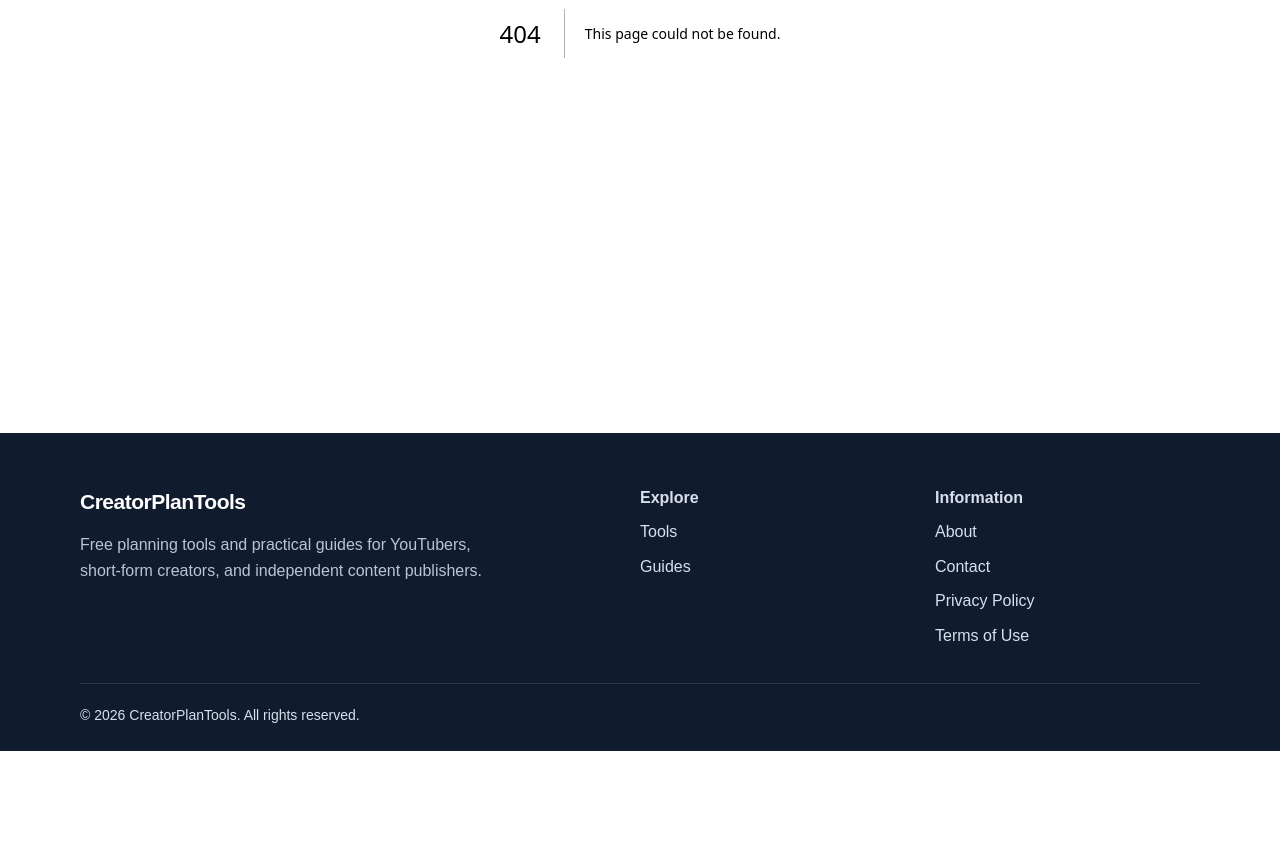
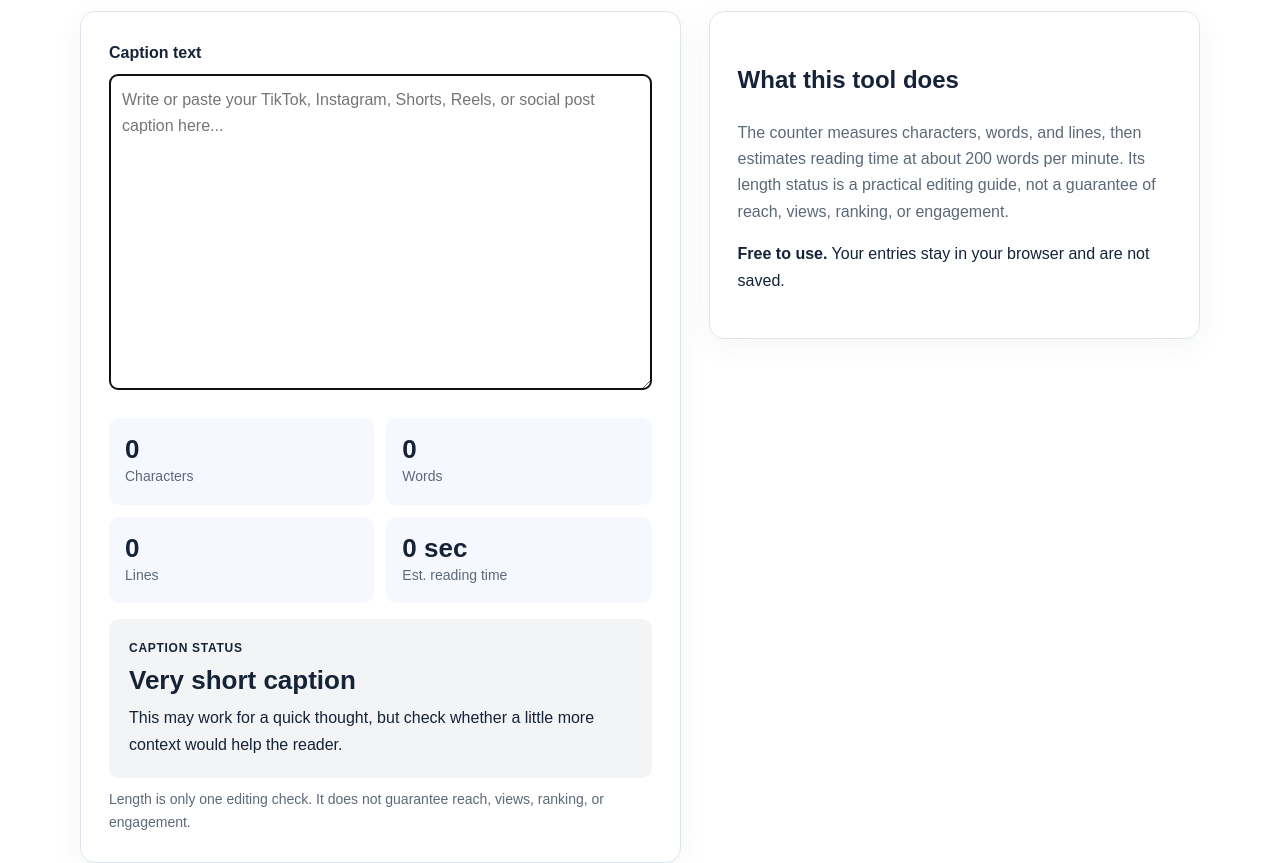
Before and after one commit to SODMAN2/creatorplantools, a Next.js app: page /tools/caption-character-counter in a window 1280 px wide. Before the commit this address had no page. Shown: the part 440-1303 px from the top of the page. Before the commit the page ends 1191 px from the top, so only its background shows below. Built offline with nearby package versions, Linux system fonts and the light colour scheme.

Commit message:
Add caption character counter tool

```diff
--- /dev/null
+++ b/app/caption-counter.css
@@ -0,0 +1,69 @@
+.caption-input {
+  min-height: 240px;
+  resize: vertical;
+}
+
+.caption-counts {
+  display: grid;
+  grid-template-columns: repeat(2, 1fr);
+  gap: 12px;
+  margin-bottom: 16px;
+}
+
+.caption-counts div {
+  min-width: 0;
+  padding: 16px;
+  background: var(--light);
+  border-radius: 10px;
+}
+
+.caption-counts strong,
+.caption-counts span {
+  display: block;
+}
+
+.caption-counts strong {
+  overflow-wrap: anywhere;
+  font-size: 26px;
+  line-height: 1.2;
+}
+
+.caption-counts span {
+  color: var(--muted);
+  font-size: 14px;
+}
+
+.caption-status-very-short {
+  background: #f3f4f6;
+}
+
+.caption-note {
+  margin-top: 10px;
+}
+
+.caption-structure {
+  display: grid;
+  gap: 12px;
+}
+
+.caption-structure div {
+  padding: 18px 20px;
+  border: 1px solid var(--line);
+  border-radius: 10px;
+}
+
+.caption-structure h3,
+.caption-structure p {
+  margin: 0;
+}
+
+.caption-structure p {
+  margin-top: 5px;
+  color: var(--muted);
+}
+
+@media (max-width: 480px) {
+  .caption-counts {
+    grid-template-columns: 1fr;
+  }
+}
--- a/app/layout.js
+++ b/app/layout.js
@@ -6,6 +6,7 @@ import './watch-time-calculator.css';
 import './structure.css';
 import './description-checker.css';
 import './hashtag-counter.css';
+import './caption-counter.css';
 import Link from 'next/link';
 
 export const metadata = {
--- /dev/null
+++ b/app/tools/caption-character-counter/page.js
@@ -0,0 +1,60 @@
+import Link from 'next/link';
+import ToolLayout from '@/components/ToolLayout';
+import CaptionCharacterCounter from '@/components/CaptionCharacterCounter';
+
+export const metadata = {
+  title: 'Caption Character Counter',
+  description: 'Count caption characters, words, lines, and estimated reading time for TikTok, Instagram, YouTube Shorts, Facebook Reels, and social posts.',
+  alternates: { canonical: '/tools/caption-character-counter' },
+  openGraph: {
+    title: 'Caption Character Counter | CreatorPlanTools',
+    description: 'Check social caption length, word count, line count, and estimated reading time with this free browser-based tool.',
+    url: '/tools/caption-character-counter',
+    type: 'website',
+  },
+};
+
+export default function Page() {
+  return <ToolLayout
+    eyebrow="TikTok, Instagram, Shorts & Reels tool"
+    title="Caption Character Counter"
+    intro="Check the length of a caption for TikTok, Instagram, YouTube Shorts, Facebook Reels, and other social media posts before you publish."
+    tool={<CaptionCharacterCounter />}
+    explanation="The counter measures characters, words, and lines, then estimates reading time at about 200 words per minute. Its length status is a practical editing guide, not a guarantee of reach, views, ranking, or engagement."
+    steps={[
+      'Type or paste your complete social media caption into the large text box.',
+      'Review the live character, word, line, and estimated reading time figures.',
+      'Use the length status and writing tips below to make the caption clearer and easier to scan.',
+    ]}
+    faqs={[
+      ['What counts as a character?', 'Letters, numbers, spaces, punctuation, emojis, symbols, and line breaks all contribute to the character count. Some combined emoji can use more than one underlying character.'],
+      ['What do the caption length statuses mean?', 'Under 50 characters is very short, 50–300 is a good caption length, 301–1,000 is long, and over 1,000 is very long. These are simple writing guides rather than platform limits.'],
+      ['How is estimated reading time calculated?', 'The estimate uses a reading speed of about 200 words per minute. Actual reading time varies by reader, formatting, vocabulary, and caption complexity.'],
+      ['Does a certain caption length get more views?', 'No. Caption length does not guarantee reach, views, ranking, or engagement. Choose a length that communicates the post clearly to your audience.'],
+      ['Can I use this for TikTok, Instagram, Shorts, and Reels?', 'Yes. You can check captions for TikTok, Instagram, YouTube Shorts, Facebook Reels, and general social posts. Always review the current rules in the platform where you plan to publish.'],
+      ['Does this tool save or send my caption anywhere?', 'No. The counter is free, works in your browser, and does not save your text, use an AI API, or require an account.'],
+    ]}
+  >
+    <h2>Practical caption writing tips</h2>
+    <ul className="steps">
+      <li>Put the main idea or useful context near the beginning so readers can understand the post quickly.</li>
+      <li>Use short sentences and line breaks when a longer caption would otherwise feel like one large block.</li>
+      <li>Match the caption to the post instead of adding unrelated keywords or trends.</li>
+      <li>Give the reader a useful next step only when it feels natural, such as answering a question or viewing a related resource.</li>
+      <li>Proofread names, links, hashtags, disclosures, and calls to action before publishing.</li>
+      <li>Adapt the caption for each platform and audience rather than assuming one version works everywhere.</li>
+    </ul>
+
+    <h2>Example caption structure</h2>
+    <div className="caption-structure">
+      <div><h3>1. Opening line</h3><p>Start with a clear observation, question, result, or reason to keep reading.</p></div>
+      <div><h3>2. Useful context</h3><p>Add the key detail, lesson, story, or explanation that supports the post.</p></div>
+      <div><h3>3. Simple next step</h3><p>Finish with a relevant question or action when it genuinely helps the reader.</p></div>
+      <div><h3>4. Supporting details</h3><p>Add only relevant hashtags, credits, links, or disclosures in an easy-to-scan format.</p></div>
+    </div>
+
+    <h2>Plan the rest of your post</h2>
+    <p className="muted">Review your tags with the <Link className="content-link" href="/tools/hashtag-counter">Hashtag Counter</Link>, check long-form video copy with the <Link className="content-link" href="/tools/youtube-description-length-checker">YouTube Description Length Checker</Link>, or organise a short-form idea with the <Link className="content-link" href="/tools/tiktok-video-planner">TikTok Video Planner</Link>.</p>
+    <p className="muted">For more practical guidance, read <Link className="content-link" href="/guides/tiktok-video-structure">TikTok Video Structure: Hook, Value, CTA</Link>, <Link className="content-link" href="/guides/how-to-plan-youtube-shorts">How to Plan YouTube Shorts</Link>, and <Link className="content-link" href="/guides/how-to-write-better-video-descriptions">How to Write Better Video Descriptions</Link>.</p>
+  </ToolLayout>;
+}
--- a/app/tools/toolData.js
+++ b/app/tools/toolData.js
@@ -8,4 +8,5 @@ export const toolList = [
   { icon: 'T', name: 'YouTube Title Length Checker', description: 'Check a YouTube title’s characters, words, and readability with a simple length status.', href: '/tools/youtube-title-length-checker' },
   { icon: 'D', name: 'YouTube Description Length Checker', description: 'Check a YouTube description’s characters, words, lines, opening preview, and structure.', href: '/tools/youtube-description-length-checker' },
   { icon: '#', name: 'Hashtag Counter', description: 'Count, clean, and review hashtags for YouTube, TikTok, Instagram, Reels, and Shorts.', href: '/tools/hashtag-counter' },
+  { icon: 'C', name: 'Caption Character Counter', description: 'Count characters, words, lines, and estimated reading time for social media captions.', href: '/tools/caption-character-counter' },
 ];
--- /dev/null
+++ b/components/CaptionCharacterCounter.js
@@ -0,0 +1,70 @@
+'use client';
+
+import { useState } from 'react';
+
+function getStatus(characterCount) {
+  if (characterCount < 50) return {
+    label: 'Very short caption',
+    message: 'This may work for a quick thought, but check whether a little more context would help the reader.',
+    className: 'caption-status-very-short',
+  };
+  if (characterCount <= 300) return {
+    label: 'Good caption length',
+    message: 'This is a practical length for a clear, focused social caption.',
+    className: 'title-status-good',
+  };
+  if (characterCount <= 1000) return {
+    label: 'Long caption',
+    message: 'There is room for more detail. Use line breaks and remove anything that does not help the reader.',
+    className: 'title-status-long',
+  };
+  return {
+    label: 'Very long caption',
+    message: 'Review the caption for repeated ideas and make sure the opening communicates the main point quickly.',
+    className: 'title-status-too-long',
+  };
+}
+
+function formatReadingTime(wordCount) {
+  if (wordCount === 0) return '0 sec';
+  const seconds = Math.max(1, Math.round((wordCount / 200) * 60));
+  if (seconds < 60) return `~${seconds} sec`;
+  const minutes = Math.ceil(seconds / 60);
+  return `~${minutes} min`;
+}
+
+export default function CaptionCharacterCounter() {
+  const [caption, setCaption] = useState('');
+  const characterCount = caption.length;
+  const wordCount = caption.trim() ? caption.trim().split(/\s+/).length : 0;
+  const lineCount = caption ? caption.split(/\r\n|\r|\n/).length : 0;
+  const readingTime = formatReadingTime(wordCount);
+  const status = getStatus(characterCount);
+
+  return <>
+    <div className="field">
+      <label htmlFor="caption-text">Caption text</label>
+      <textarea
+        id="caption-text"
+        className="caption-input"
+        rows="11"
+        placeholder="Write or paste your TikTok, Instagram, Shorts, Reels, or social post caption here..."
+        value={caption}
+        onChange={(event) => setCaption(event.target.value)}
+        autoFocus
+      />
+    </div>
+
+    <div className="caption-counts" aria-label="Caption counts">
+      <div><strong>{characterCount}</strong><span>Characters</span></div>
+      <div><strong>{wordCount}</strong><span>Words</span></div>
+      <div><strong>{lineCount}</strong><span>Lines</span></div>
+      <div><strong>{readingTime}</strong><span>Est. reading time</span></div>
+    </div>
+
+    <div className={`title-status ${status.className}`} aria-live="polite">
+      <span>Caption status</span><strong>{status.label}</strong><p>{status.message}</p>
+    </div>
+    <p className="field-help caption-note">Length is only one editing check. It does not guarantee reach, views, ranking, or engagement.</p>
+  </>;
+}
```
